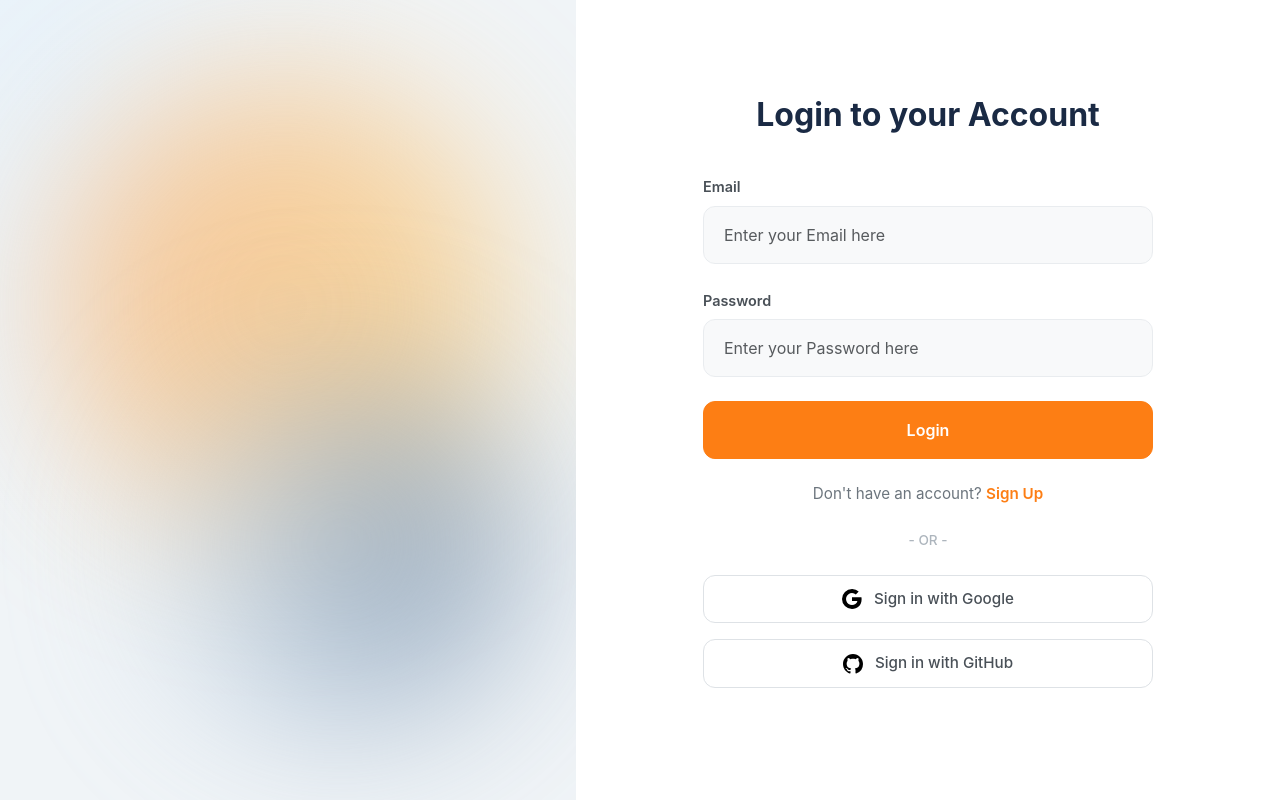
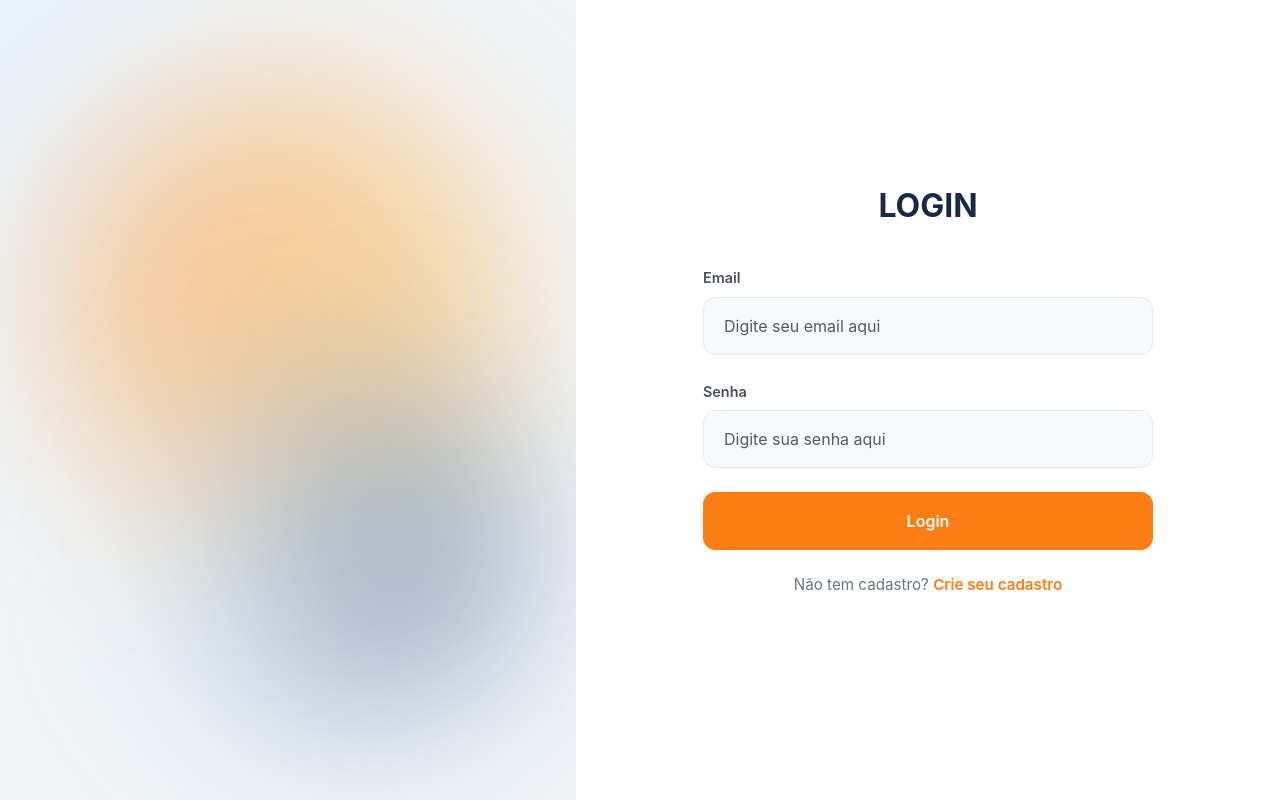
Before and after one commit to JFrois/EvolveHub, a React (Vite) app in the folder Códigos/EvolveHub/: page /login in a window 1280 px wide. Built offline with nearby package versions, Linux system fonts and the light colour scheme.

Commit message:
Fix: Ajuste para o portugues.

```diff
--- a/Códigos/EvolveHub/package.json
+++ b/Códigos/EvolveHub/package.json
@@ -10,6 +10,7 @@
     "preview": "vite preview"
   },
   "dependencies": {
+    "@google/genai": "^1.30.0",
     "@google/generative-ai": "^0.24.1",
     "analysis": "^0.4.2",
     "bootstrap": "^5.3.8",
--- a/Códigos/EvolveHub/src/pages/Admin.jsx
+++ b/Códigos/EvolveHub/src/pages/Admin.jsx
@@ -9,7 +9,7 @@ function Admin() {
                 <Col>
                     <h2 className="text-center">Página de Admin</h2>
                     <p className="lead text-center text-muted">
-                        Área de gestão para adicionar novas skills.
+                        Área de gestão para adicionar novas skills Teste.
                     </p>
                     {/* Conteúdo do Admin virá aqui (formulário de adicionar skill) */}
                 </Col>
--- a/Códigos/EvolveHub/src/pages/CriarConta.jsx
+++ b/Códigos/EvolveHub/src/pages/CriarConta.jsx
@@ -51,7 +51,7 @@ function SignUp({ onLoginSuccess }) {
             <div className="login-form-column">
                 <div className="login-form-container">
 
-                    <h2 className="login-title">Create your Account</h2>
+                    <h2 className="login-title">Crie sua conta</h2>
 
                     {/* Exibe o Alert de erro, se existir */}
                     {erro && <Alert variant="danger" className="mb-3">{erro}</Alert>}
@@ -61,7 +61,7 @@ function SignUp({ onLoginSuccess }) {
                             <Form.Label>Email</Form.Label>
                             <Form.Control
                                 type="email"
-                                placeholder="Enter your Email here"
+                                placeholder="Digite seu email aqui"
                                 className="login-input"
                                 value={email}
                                 onChange={(e) => setEmail(e.target.value)}
@@ -72,8 +72,8 @@ function SignUp({ onLoginSuccess }) {
                         <Form.Group className="login-form-group" controlId="formSignUpPassword">
                             <Form.Label>Password</Form.Label>
                             <Form.Control
-                                type="password"
-                                placeholder="Enter your Password here"
+                                type="Senha"
+                                placeholder="Digite sua senha aqui"
                                 className="login-input"
                                 value={password}
                                 onChange={(e) => setPassword(e.target.value)}
@@ -83,10 +83,10 @@ function SignUp({ onLoginSuccess }) {
                         </Form.Group>
 
                         <Form.Group className="login-form-group" controlId="formConfirmPassword">
-                            <Form.Label>Confirm Password</Form.Label>
+                            <Form.Label>Confirme sua senha</Form.Label>
                             <Form.Control
                                 type="password"
-                                placeholder="Confirm your Password here"
+                                placeholder="Confirme sua senha aqui"
                                 className="login-input"
                                 value={confirmPassword}
                                 onChange={(e) => setConfirmPassword(e.target.value)}
@@ -96,12 +96,12 @@ function SignUp({ onLoginSuccess }) {
                         </Form.Group>
 
                         <Button className="btn-login-primary" type="submit">
-                            Create Account
+                            Criar conta
                         </Button>
                     </Form>
 
                     <p className="login-secondary-link">
-                        Already have an account? <Link to="/login">Login</Link>
+                        Já possui conta? <Link to="/login">Login</Link>
                     </p>
 
                 </div>
--- a/Códigos/EvolveHub/src/pages/Login.jsx
+++ b/Códigos/EvolveHub/src/pages/Login.jsx
@@ -42,7 +42,7 @@ function Login({ onLoginSuccess }) {
             <div className="login-form-column">
                 <div className="login-form-container">
 
-                    <h2 className="login-title">Login to your Account</h2>
+                    <h2 className="login-title">LOGIN</h2>
 
                     {/* Exibe o Alert de erro, se existir */}
                     {erro && <Alert variant="danger" className="mb-3">{erro}</Alert>}
@@ -52,7 +52,7 @@ function Login({ onLoginSuccess }) {
                             <Form.Label>Email</Form.Label>
                             <Form.Control
                                 type="email"
-                                placeholder="Enter your Email here"
+                                placeholder="Digite seu email aqui"
                                 className="login-input"
                                 value={email}
                                 onChange={(e) => setEmail(e.target.value)}
@@ -61,10 +61,10 @@ function Login({ onLoginSuccess }) {
                         </Form.Group>
 
                         <Form.Group className="login-form-group" controlId="formLoginPassword">
-                            <Form.Label>Password</Form.Label>
+                            <Form.Label>Senha</Form.Label>
                             <Form.Control
                                 type="password"
-                                placeholder="Enter your Password here"
+                                placeholder="Digite sua senha aqui"
                                 className="login-input"
                                 value={password}
                                 onChange={(e) => setPassword(e.target.value)}
@@ -78,10 +78,10 @@ function Login({ onLoginSuccess }) {
                     </Form>
 
                     <p className="login-secondary-link">
-                        Don't have an account? <Link to="/criar-conta">Sign Up</Link>
+                       Não tem cadastro? <Link to="/criar-conta">Crie seu cadastro</Link>
                     </p>
 
-                    <div className="login-divider">- OR -</div>
+                    {/* <div className="login-divider">- OR -</div>
 
                     <Button className="btn-social-login">
                         <Google size={20} />
@@ -91,7 +91,7 @@ function Login({ onLoginSuccess }) {
                     <Button className="btn-social-login">
                         <Github size={20} />
                         Sign in with GitHub
-                    </Button>
+                    </Button> */}
 
                 </div>
             </div>
--- a/Códigos/EvolveHub/src/pages/Profile.jsx
+++ b/Códigos/EvolveHub/src/pages/Profile.jsx
@@ -65,12 +65,12 @@ function Profile() {
                     >
                         <QuestionCircleFill />
                     </Nav.Link>
-                    <Nav.Link
+                    {/* <Nav.Link
                         as={Link} to="/settings"
                         className={`sidebar-link ${location.pathname.includes('/settings') ? 'active' : ''}`}
                     >
                         <GearFill />
-                    </Nav.Link>
+                    </Nav.Link> */}
                 </Nav>
             </nav>
 
@@ -80,14 +80,14 @@ function Profile() {
                 {/* 3. CABEÇALHO (TOPO) */}
                 <header className="profile-header">
                     <div className="header-welcome">
-                        <h1>Welcome, {user.nickName}</h1>
-                        <p>Tue, 13 November 2025</p>
+                        <h1>Bem vindo, {user.nickName}</h1>
+                        <p>22 de novembro de 2025</p>
                     </div>
 
                     <div className="d-flex align-items-center gap-3">
                         <div className="search-bar-container">
                             <Search className="search-icon" />
-                            <Form.Control type="search" placeholder="Search" className="search-bar" />
+                            <Form.Control type="search" placeholder="Pesquisar" className="search-bar" />
                         </div>
                         <Image src={userAvatar} alt="User Avatar" className="header-avatar" roundedCircle />
                     </div>
@@ -105,7 +105,7 @@ function Profile() {
                             <h2>{user.fullName}</h2>
                             <p>{user.email}</p>
                         </div>
-                        <Button className="btn-edit-profile">Edit</Button>
+                        <Button className="btn-edit-profile">Editar</Button>
                     </div>
 
                     {/* Formulário de Perfil */}
@@ -113,23 +113,23 @@ function Profile() {
                         <Form>
                             <Row className="form-grid">
                                 <Col md={6} className="form-section">
-                                    <Form.Label htmlFor="fullName">Full Name</Form.Label>
+                                    <Form.Label htmlFor="fullName">Nome completo</Form.Label>
                                     <Form.Control type="text" id="fullName" defaultValue={user.fullName} />
                                 </Col>
                                 <Col md={6} className="form-section">
-                                    <Form.Label htmlFor="nickName">Nick Name</Form.Label>
+                                    <Form.Label htmlFor="nickName">Apelido</Form.Label>
                                     <Form.Control type="text" id="nickName" defaultValue={user.nickName} />
                                 </Col>
                                 <Col md={6} className="form-section">
-                                    <Form.Label htmlFor="gender">Gender</Form.Label>
+                                    <Form.Label htmlFor="gender">Gênero</Form.Label>
                                     <Form.Select id="gender" defaultValue={user.gender}>
-                                        <option>Female</option>
-                                        <option>Male</option>
-                                        <option>Other</option>
+                                        <option>Feminino</option>
+                                        <option>Masculino</option>
+                                        <option>Outro</option>
                                     </Form.Select>
                                 </Col>
                                 <Col md={6} className="form-section">
-                                    <Form.Label htmlFor="country">Country</Form.Label>
+                                    <Form.Label htmlFor="country">País</Form.Label>
                                     <Form.Select id="country" defaultValue={user.country}>
                                         <option>Brazil</option>
                                         <option>United States</option>
@@ -137,14 +137,14 @@ function Profile() {
                                     </Form.Select>
                                 </Col>
                                 <Col md={6} className="form-section">
-                                    <Form.Label htmlFor="language">Language</Form.Label>
+                                    <Form.Label htmlFor="language">Idioma</Form.Label>
                                     <Form.Select id="language" defaultValue={user.language}>
                                         <option>Portuguese (BR)</option>
                                         <option>English (US)</option>
                                     </Form.Select>
                                 </Col>
                                 <Col md={6} className="form-section">
-                                    <Form.Label htmlFor="timeZone">Time Zone</Form.Label>
+                                    <Form.Label htmlFor="timeZone">Fuso</Form.Label>
                                     <Form.Select id="timeZone" defaultValue={user.timeZone}>
                                         <option>(GMT-03:00) Brasilia</option>
                                         <option>(GMT-05:00) Eastern Time</option>
@@ -157,7 +157,7 @@ function Profile() {
 
                         {/* Seção de Email */}
                         <div className="email-section">
-                            <h3 className="email-section-title">My email Address</h3>
+                            <h3 className="email-section-title">Email</h3>
                             <div className="email-item">
                                 <EnvelopeFill className="email-icon" />
                                 <div className="email-info">
@@ -165,7 +165,7 @@ function Profile() {
                                     <span>1 month ago</span>
                                 </div>
                             </div>
-                            <Button className="btn-add-email">+ Add Email Address</Button>
+                            <Button className="btn-add-email">+ Adicionar novo email</Button>
                         </div>
                     </div>
                 </div>
```
Also changed, not shown: 1 other file (tests, documents, lock files or other folders).
